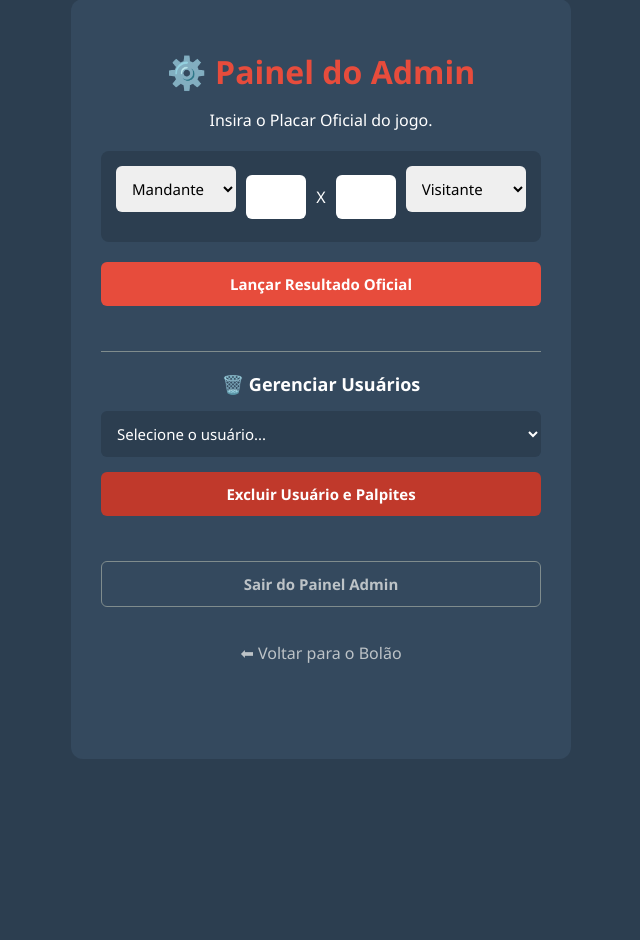
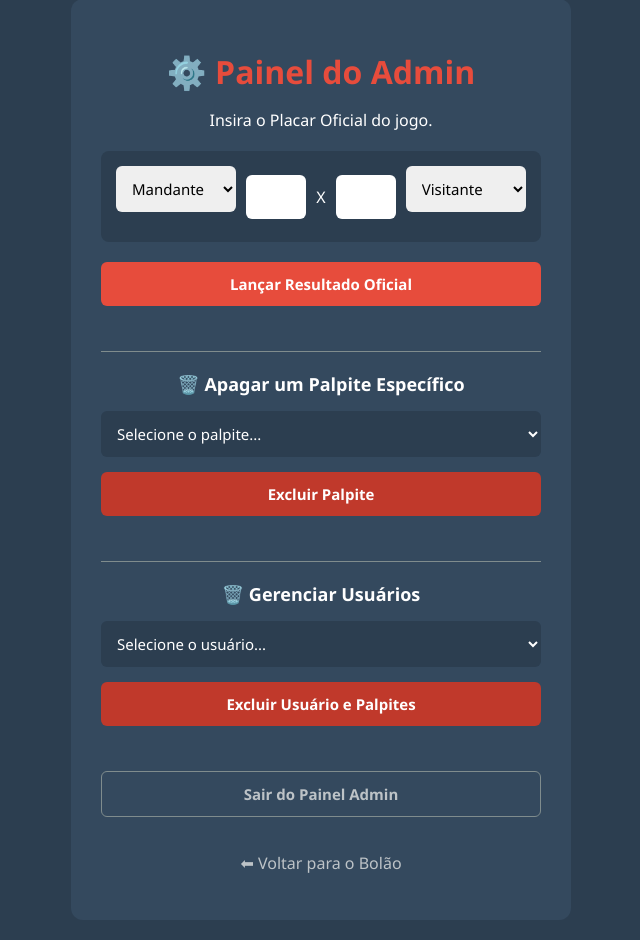
Before and after one commit to krausjmr-cpu/BolaoOnline, a Flask app: page /admin in a window 1280 px wide. Shown: the part 21-961 px from the top of the page, without its empty margins (319-959 px from the left). Before the commit the page ends 780 px from the top, so only its background shows below. Run offline with Flask 3, Linux system fonts and the light colour scheme; a user stored in the database is signed in; data comes from the database, SQL or seed files in the repository.

Commit message:
Add files via upload

```diff
--- a/templates/admin.html
+++ b/templates/admin.html
@@ -63,6 +63,20 @@
                 <button type="submit">Lançar Resultado Oficial</button>
             </form>
 
+            <!-- ====== OPÇÃO ADICIONADA: EXCLUIR PALPITE ====== -->
+            <h2>🗑️ Apagar um Palpite Específico</h2>
+            <form method="POST" onsubmit="return confirm('Tem certeza que deseja excluir este palpite?');">
+                <input type="hidden" name="acao" value="excluir_palpite">
+                <select name="id_palpite" required style="background: #2c3e50; color: white;">
+                    <option value="">Selecione o palpite...</option>
+                    {% for p in palpites %}
+                        <option value="{{ p[0] }}">{{ p[1] }} - {{ p[2] }} {{ p[3] }}x{{ p[4] }} {{ p[5] }}</option>
+                    {% endfor %}
+                </select>
+                <button type="submit" class="btn-excluir">Excluir Palpite</button>
+            </form>
+            <!-- =============================================== -->
+
             <h2>🗑️ Gerenciar Usuários</h2>
             <form method="POST" onsubmit="return confirm('Tem certeza que deseja excluir este usuário?');">
                 <input type="hidden" name="acao" value="excluir_usuario">
@@ -84,4 +98,3 @@
         <p style="text-align:center; margin-top:20px;"><a href="/" style="color:#bdc3c7; text-decoration:none;">⬅ Voltar para o Bolão</a></p>
     </div>
 </body>
-</html>
```
